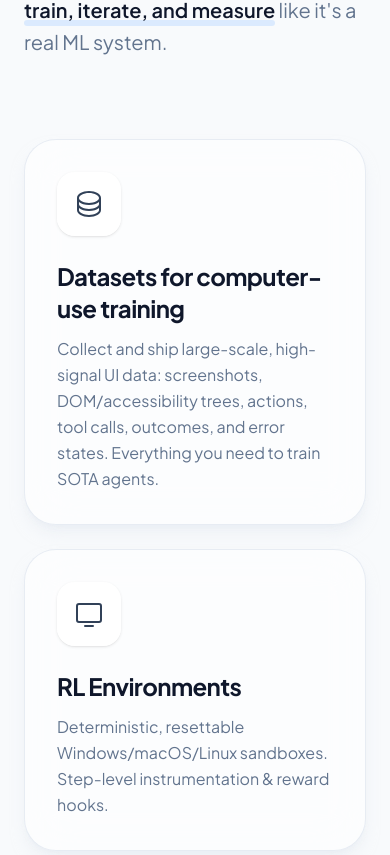
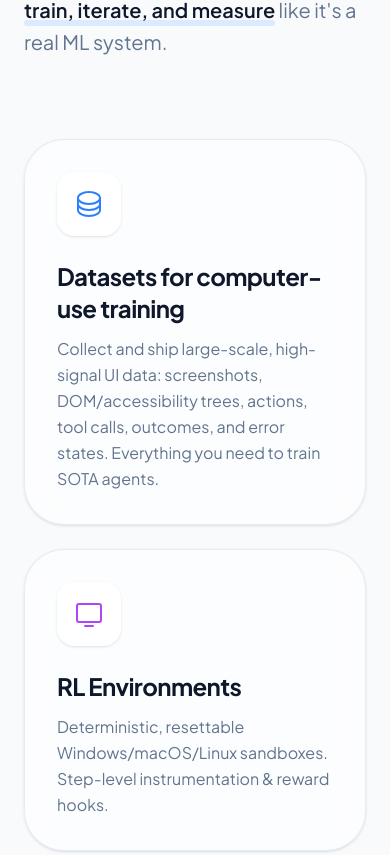
Before and after one commit to Alfie728/mid-century-cua-landing, a Next.js app: page / in a window 390 px wide. Shown: the part 1529-2384 px from the top of the page. Built offline with nearby package versions, Linux system fonts and the light colour scheme.

Commit message:
refactor: standardize card styling, update animation transitions, and add color-specific feature icon styles.

```diff
--- a/src/components/landing/Audience.tsx
+++ b/src/components/landing/Audience.tsx
@@ -108,7 +108,7 @@ export function Audience() {
                 whileInView={animate}
                 viewport={{ once: true }}
                 transition={{ delay: item.delay, duration: duration.fast, ease: easing.easeOut }}
-                className="group relative p-8 rounded-[2rem] bg-white/60 border border-slate-200/80 backdrop-blur-xl shadow-sm hover:shadow-xl hover:shadow-indigo-500/10 hover:border-indigo-200 transition-all duration-200 overflow-hidden"
+                className="group relative md:p-10 p-8 rounded-[2.5rem] bg-white/60 border border-slate-200/80 backdrop-blur-md shadow-sm hover:shadow-2xl hover:-translate-y-1 hover:bg-white transition-all duration-200 overflow-hidden"
               >
                 {/* Hover Gradient Overlay */}
                 <div
--- a/src/components/landing/Differentiators.tsx
+++ b/src/components/landing/Differentiators.tsx
@@ -9,8 +9,8 @@ import {
   TerminalWindow,
 } from "@phosphor-icons/react";
 import { motion, useReducedMotion } from "motion/react";
+import { duration, easing, stagger } from "@/lib/animation";
 import { cn } from "@/lib/utils";
-import { easing, duration, stagger } from "@/lib/animation";
 
 const DIFFERENTIATORS = [
   {
@@ -59,7 +59,9 @@ const DIFFERENTIATORS = [
 
 export function Differentiators() {
   const shouldReduceMotion = useReducedMotion();
-  const initial = shouldReduceMotion ? false : { opacity: 0, transform: "translateY(20px)" };
+  const initial = shouldReduceMotion
+    ? false
+    : { opacity: 0, transform: "translateY(20px)" };
   const animate = { opacity: 1, transform: "translateY(0px)" };
   const items = DIFFERENTIATORS;
 
@@ -71,7 +73,11 @@ export function Differentiators() {
             initial={initial}
             whileInView={animate}
             viewport={{ once: true }}
-            transition={{ delay: stagger.normal, duration: duration.fast, ease: easing.easeOut }}
+            transition={{
+              delay: stagger.normal,
+              duration: duration.fast,
+              ease: easing.easeOut,
+            }}
             className="text-4xl md:text-5xl font-bold text-slate-900 mb-6 tracking-tight font-display text-balance"
           >
             Why CUA?
@@ -80,7 +86,11 @@ export function Differentiators() {
             initial={initial}
             whileInView={animate}
             viewport={{ once: true }}
-            transition={{ delay: stagger.normal * 2, duration: duration.fast, ease: easing.easeOut }}
+            transition={{
+              delay: stagger.normal * 2,
+              duration: duration.fast,
+              ease: easing.easeOut,
+            }}
             className="text-lg text-slate-500 max-w-2xl text-balance"
           >
             We built the infrastructure we wished we had when we were training
@@ -95,7 +105,11 @@ export function Differentiators() {
               initial={initial}
               whileInView={animate}
               viewport={{ once: true }}
-              transition={{ delay: index * stagger.normal, duration: duration.fast, ease: easing.easeOut }}
+              transition={{
+                delay: index * stagger.normal,
+                duration: duration.fast,
+                ease: easing.easeOut,
+              }}
               className={cn(
                 "group relative md:p-10 p-8 rounded-[2.5rem] bg-white/60 border border-slate-200/80 backdrop-blur-md shadow-sm hover:shadow-2xl transition-all duration-200 flex flex-col justify-between overflow-hidden",
                 "hover:-translate-y-1 hover:bg-white",
--- a/src/components/landing/Features.tsx
+++ b/src/components/landing/Features.tsx
@@ -6,8 +6,8 @@ import {
   MonitorIcon,
 } from "@phosphor-icons/react";
 import { motion, useReducedMotion } from "motion/react";
+import { duration, easing, stagger } from "@/lib/animation";
 import { cn } from "@/lib/utils";
-import { easing, duration, stagger } from "@/lib/animation";
 
 // Feature data with tailored configurations for the Bento Grid
 const FEATURES = [
@@ -19,6 +19,7 @@ const FEATURES = [
       "Collect and ship large-scale, high-signal UI data: screenshots, DOM/accessibility trees, actions, tool calls, outcomes, and error states. Everything you need to train SOTA agents.",
     colSpan: "md:col-span-2",
     bgGradient: "from-blue-500/10 via-blue-500/5 to-transparent",
+    color: "blue",
     delay: 0.1,
   },
   {
@@ -29,6 +30,7 @@ const FEATURES = [
       "Deterministic, resettable Windows/macOS/Linux sandboxes. Step-level instrumentation & reward hooks.",
     colSpan: "md:col-span-1",
     bgGradient: "from-purple-500/10 via-purple-500/5 to-transparent",
+    color: "purple",
     delay: 0.2,
   },
   {
@@ -39,6 +41,7 @@ const FEATURES = [
       "Replay any run, fork from checkpoints, compare policies, and generate benchmark suites from your own workflows. The complete loop for agent improvement.",
     colSpan: "md:col-span-3",
     bgGradient: "from-emerald-500/10 via-emerald-500/5 to-transparent",
+    color: "emerald",
     className: "md:flex-row md:items-center gap-8",
     contentClassName: "md:flex-row md:items-center justify-between w-full",
     delay: 0.3,
@@ -47,7 +50,9 @@ const FEATURES = [
 
 export function Features() {
   const shouldReduceMotion = useReducedMotion();
-  const initial = shouldReduceMotion ? false : { opacity: 0, transform: "translateY(20px)" };
+  const initial = shouldReduceMotion
+    ? false
+    : { opacity: 0, transform: "translateY(20px)" };
   const animate = { opacity: 1, transform: "translateY(0px)" };
 
   return (
@@ -58,7 +63,11 @@ export function Features() {
             initial={initial}
             whileInView={animate}
             viewport={{ once: true }}
-            transition={{ delay: stagger.normal, duration: duration.fast, ease: easing.easeOut }}
+            transition={{
+              delay: stagger.normal,
+              duration: duration.fast,
+              ease: easing.easeOut,
+            }}
             className="text-4xl md:text-5xl font-bold text-slate-900 mb-6 tracking-tight"
           >
             What you get
@@ -68,7 +77,11 @@ export function Features() {
             initial={initial}
             whileInView={animate}
             viewport={{ once: true }}
-            transition={{ delay: stagger.normal * 2, duration: duration.fast, ease: easing.easeOut }}
+            transition={{
+              delay: stagger.normal * 2,
+              duration: duration.fast,
+              ease: easing.easeOut,
+            }}
             className="text-xl text-slate-500 leading-relaxed"
           >
             Upshot: you don't just demo an agent—you can{" "}
@@ -87,11 +100,15 @@ export function Features() {
               initial={initial}
               whileInView={animate}
               viewport={{ once: true }}
-              transition={{ delay: feature.delay, duration: duration.fast, ease: easing.easeOut }}
+              transition={{
+                delay: feature.delay,
+                duration: duration.fast,
+                ease: easing.easeOut,
+              }}
               className={cn(
-                "group relative rounded-[2rem] overflow-hidden border border-slate-200/80",
-                "bg-white/60 backdrop-blur-xl shadow-lg shadow-slate-200/50",
-                "hover:shadow-xl hover:shadow-blue-500/10 hover:border-white/60 transition-all duration-200",
+                "group relative rounded-[2.5rem] overflow-hidden border border-slate-200/80",
+                "bg-white/60 backdrop-blur-md shadow-sm",
+                "hover:shadow-2xl hover:-translate-y-1 hover:bg-white transition-all duration-200",
                 feature.colSpan,
               )}
             >
@@ -111,7 +128,19 @@ export function Features() {
               >
                 <div className="flex items-start justify-between mb-6">
                   <div className="relative">
-                    <div className="h-16 w-16 bg-white/80 rounded-2xl border border-white/50 shadow-sm flex items-center justify-center text-slate-700 group-hover:scale-110 transition-transform duration-200 backdrop-blur-md">
+                    <div
+                      className={cn(
+                        "h-16 w-16 rounded-2xl border flex items-center justify-center transition-all duration-200 group-hover:scale-110 backdrop-blur-md shadow-sm",
+                        "bg-white/80 border-white/50", // Base style
+                        // Color variations
+                        feature.color === "blue" &&
+                        "text-blue-500 group-hover:bg-blue-500 group-hover:text-white group-hover:border-blue-500",
+                        feature.color === "purple" &&
+                        "text-purple-500 group-hover:bg-purple-500 group-hover:text-white group-hover:border-purple-500",
+                        feature.color === "emerald" &&
+                        "text-emerald-500 group-hover:bg-emerald-500 group-hover:text-white group-hover:border-emerald-500",
+                      )}
+                    >
                       <feature.icon className="w-8 h-8" weight="regular" />
                     </div>
                   </div>
@@ -119,7 +148,7 @@ export function Features() {
 
                 <div className={cn("flex-1", feature.contentClassName)}>
                   <div>
-                    <h3 className="text-2xl font-bold text-slate-900 mb-3 group-hover:text-blue-700 transition-colors duration-150 tracking-tight">
+                    <h3 className="text-2xl font-bold text-slate-900 mb-3  transition-colors duration-150 tracking-tight">
                       {feature.title}
                     </h3>
                     <p className="text-slate-500 leading-relaxed text-[16px]">
```
